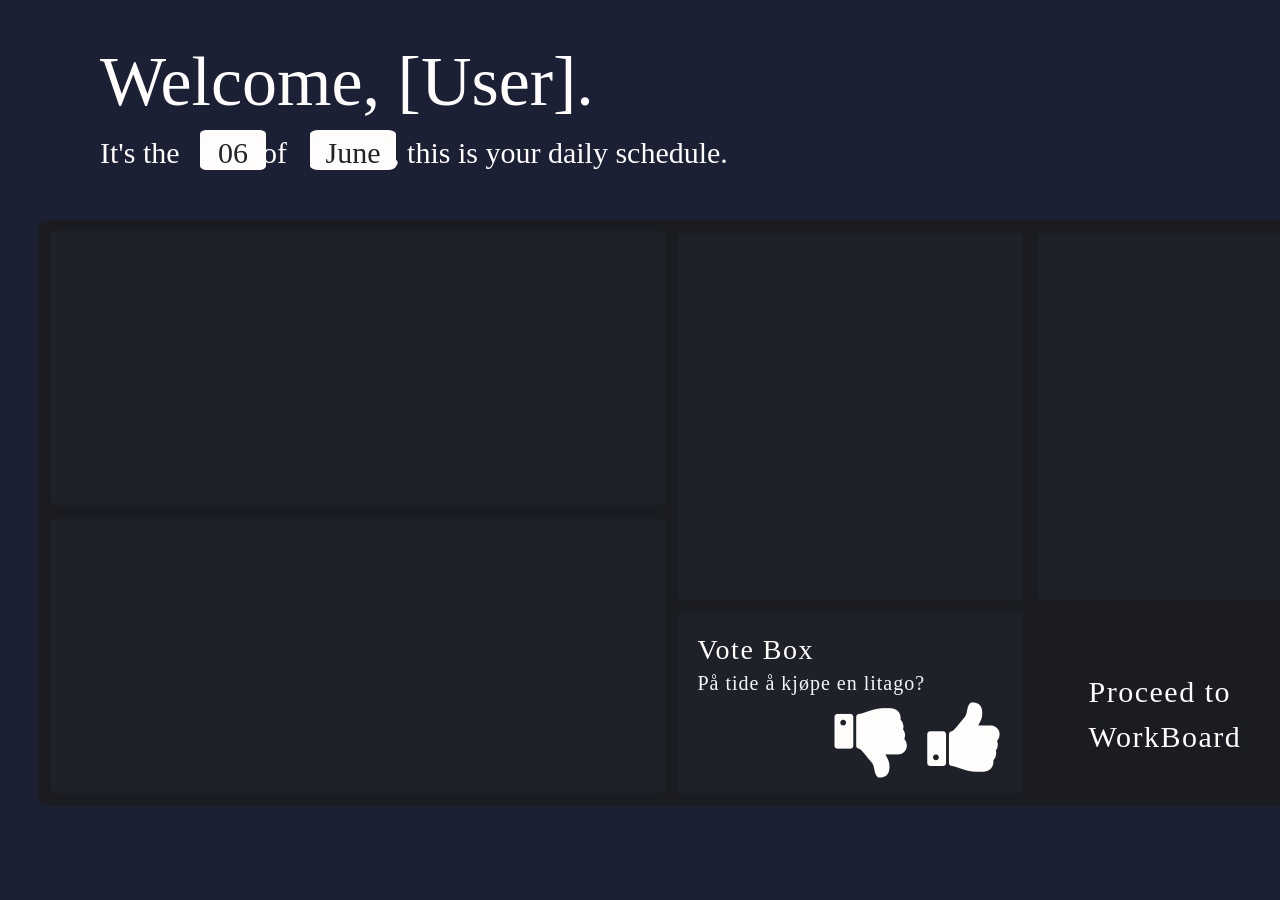
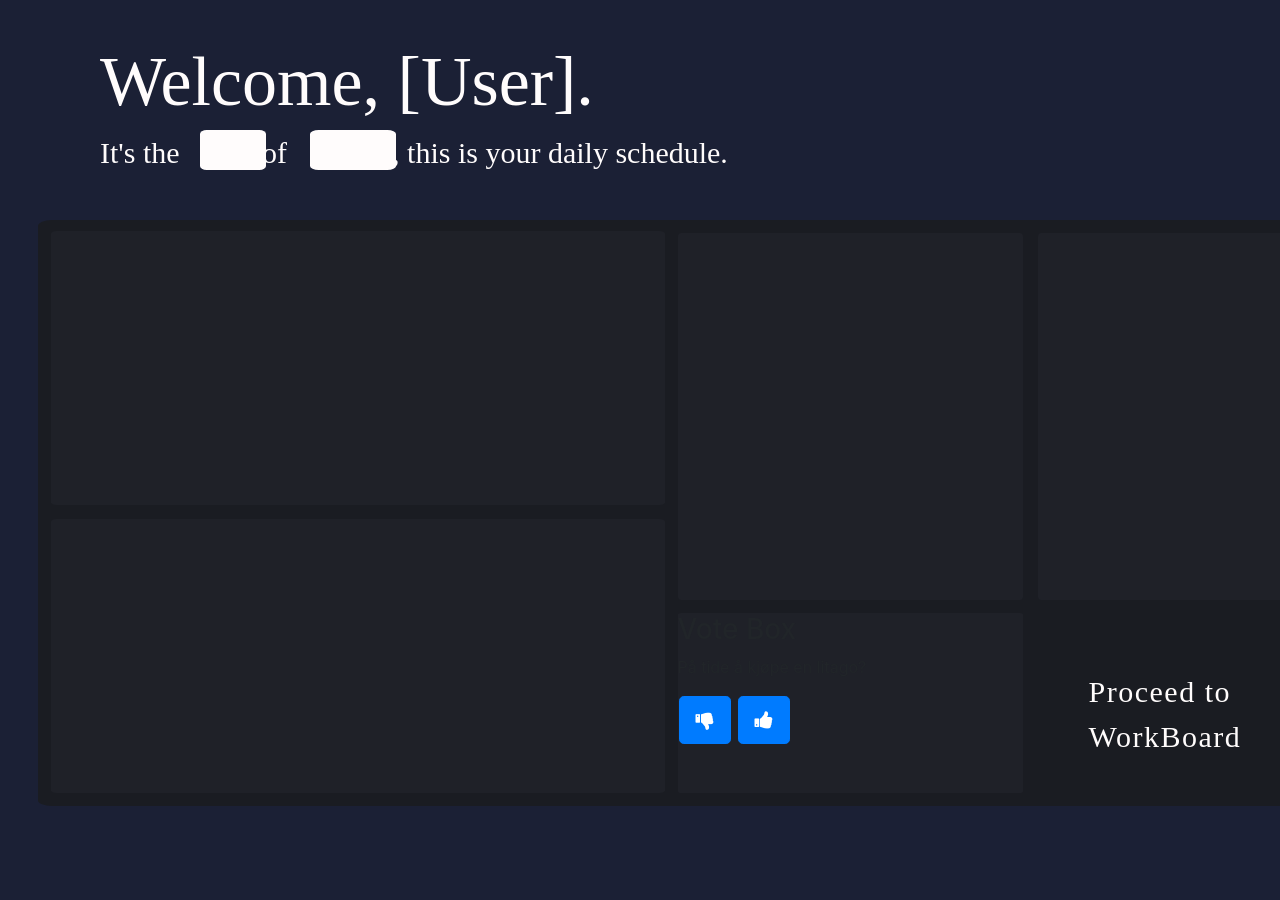
Before and after one commit to gruppe-44/gruppe-44, a PHP site: page /Dash.html in a window 1280 px wide; the page is wider, and only the part inside the window is pictured. Run offline with PHP 8.4, Linux system fonts and the light colour scheme; some libraries are stand-ins or nearby versions.

Commit message:
Endringer knapper

```diff
--- a/Intro/Dash.css
+++ b/Intro/Dash.css
@@ -112,51 +112,42 @@ main{
 
 /* Hans' Vote Box */
 
-.vote{
-    position:absolute;
-    margin-left: 20px;
-    color: rgb(255,252,252);
-    font-family: Avenir Next; !important;
+.lol {
+    color: white;
 }
 
-#voteHeader {
-    position:absolute;
-    margin-top: 20px;
-    color: rgb(255,252,252);
-    font-family: Avenir Next; !important;
-    letter-spacing: 1.5px;
-}
+ .rating {
+    display: inline-block;
+    width: 100%;
+    margin-top: 40px;
+    padding: 25px;
+    text-align: center;
+    background-color: rgb(20,60,100);
+    width: 300px;
+    padding: 50px;
+    margin: auto;
+    border-radius: 1.8%;
+  }
+  .like, .dislike {
+    color: rgb(200,200,200);
+    display: inline-block;
+    cursor: pointer;
+    margin: 1px;
+  padding: 1px;
 
-#voteText{
-    margin-top: 55px;
-    letter-spacing: 1px;
-}
-
-.thumb{
-    position:absolute;
-    color: rgb(255,252,252);
-    cursor: pointer;
-    bottom: 15px;
-    right: 20px;
-    font-size:27px;
   }
 
-#thumbsDown{
-    margin-right: 10px;
-}
-
-#thumbsDown:hover, #thumbsUp:hover{
-    color: rgb(100,100,100);
+  .dislike:hover,
+  .like:hover {
+    color: #2EBDD1;
     transition: all .2s ease-in-out;
     transform: scale(1.1);
-}
+  }
 
-.vote{
-    position: absolute;
-    left: 0;
-    font-size: 20px;
-    color: aliceblue;
-}
+  .active {
+    color:;
+  }
+
 /* Hans' Vote Box */
 
 
--- a/Intro/Dash.html
+++ b/Intro/Dash.html
@@ -5,7 +5,12 @@
     <link rel="Stylesheet" type="text/css" href="Dash.css">
     <link rel="stylesheet" href="https://cdnjs.cloudflare.com/ajax/libs/font-awesome/4.7.0/css/font-awesome.min.css">
     <link rel="stylesheet" href="https://stackpath.bootstrapcdn.com/bootstrap/4.3.1/css/bootstrap.min.css" integrity="sha384-ggOyR0iXCbMQv3Xipma34MD+dH/1fQ784/j6cY/iJTQUOhcWr7x9JvoRxT2MZw1T" crossorigin="anonymous">
-    <script src="Dash.js"></script>
+
+    <script src="https://ajax.googleapis.com/ajax/libs/jquery/3.4.0/jquery.min.js"></script>
+    <script src="https://cdnjs.cloudflare.com/ajax/libs/popper.js/1.14.7/umd/popper.min.js" integrity="sha384-UO2eT0CpHqdSJQ6hJty5KVphtPhzWj9WO1clHTMGa3JDZwrnQq4sF86dIHNDz0W1" crossorigin="anonymous"></script>
+     <script src="https://stackpath.bootstrapcdn.com/bootstrap/4.3.1/js/bootstrap.min.js" integrity="sha384-JjSmVgyd0p3pXB1rRibZUAYoIIy6OrQ6VrjIEaFf/nJGzIxFDsf4x0xIM+B07jRM" crossorigin="anonymous"></script>
+         <script src="JavaScript.js"></script>
+         <script src="Dash.js"></script>
     <title>Dashboard</title>
     </head>
     <body>
@@ -32,22 +37,22 @@
 
             <!--Hans' Vote Box-->
 
-                <script src="jquery-3.4.1.min.js"></script>
-
-                <script src="https://cdnjs.cloudflare.com/ajax/libs/popper.js/1.14.7/umd/popper.min.js" integrity="sha384-UO2eT0CpHqdSJQ6hJty5KVphtPhzWj9WO1clHTMGa3JDZwrnQq4sF86dIHNDz0W1" crossorigin="anonymous"></script>
-                <script src="https://stackpath.bootstrapcdn.com/bootstrap/4.3.1/js/bootstrap.min.js" integrity="sha384-JjSmVgyd0p3pXB1rRibZUAYoIIy6OrQ6VrjIEaFf/nJGzIxFDsf4x0xIM+B07jRM" crossorigin="anonymous"></script>
 
             <!--Thumbs down-->
 
                 <div class="vote" id="voteHeader" ><h3>Vote Box</h3></div>
                 <div class="vote" id="voteText" ><p>På tide å kjøpe en litago?</p></div>
 
-                    <div class="thumb">
-                       <i id="thumbsDown"  class="fa fa-thumbs-down fa-3x like" onclick=votedDown()></i>
-                        <i id="thumbsUp" class="fa fa-thumbs-up fa-3x like" onclick=votedUp()></i>
-                    </div>
-                <div class="vote" id="votedDown"></div>
-                <div class="vote" id="votedUp"></div>
+
+                    <button type="button"
+                      class="thumbup btn btn-primary btn-lg fa fa-thumbs-down fa-3x like" >
+                    </button>
+
+
+                    <button type="button"
+                    class="thumbup btn btn-primary btn-lg fa fa-thumbs-up fa-3x like">
+                    </button>
+
 
             </div>
 
--- a/Intro/Dash.js
+++ b/Intro/Dash.js
@@ -1,4 +1,5 @@
 
+ $(document).ready(function() {
 window.onload = function dateMonth() {
 
     var dateMonth = new Date();
@@ -17,31 +18,19 @@ window.onload = function dateMonth() {
 
  /* Hans' Vote Box*/
 
-var votedDown = document.getElementById("votedDown");
-var votedUp = document.getElementById("votedUp");
+ /* $(document).ready(function() {
 
-var downVote = document.getElementById("thumbsDown");
-var upVote = document.getElementById("thumbsUp");
-
-var countDown = 0;
-var countUp = 0;
-
-votedDown.onclick = function() {
-    if (countDown < 5) {
-        countDown += 1;
-        votedDown.innerHTML = "downvotes: " + countDown;
-   } else {
-        votedDown.innerHTML = "downvotes: 5";
-    }
-}
-
-votedUp.onclick = function() {
-  if (countUp < 5) {
-        countUp += 1;
-        votedUp.innerHTML = "<br>" + "upvotes: " + countUp;
-    } else {
-        votedUp.innerHTML = "<br>" + "upvotes: 5";
-    }
-}
-
+    $('.thumb').on('click', function() {
+        var cnt=0;
+        var btn = $(this);
+        btn.button('loading');
+        setTimeout(function () {
+            cnt++;
+            btn.button('reset');
+            btn.text('  ' + cnt);
+        }, 1000);
+    });
+    });
+ */
  /* End Hans' Vote Box*/
+});
--- /dev/null
+++ b/Intro/JavaScript.js
@@ -0,0 +1,14 @@
+$(document).ready(function() {
+
+$('.thumbup').on('click', function() {
+
+    var cnt=0;
+    var btn = $(this);
+    btn.button('loading');
+    setTimeout(function () {
+        cnt++;
+        btn.button('reset');
+        btn.text('  ' + cnt);
+    });
+});
+});
```
